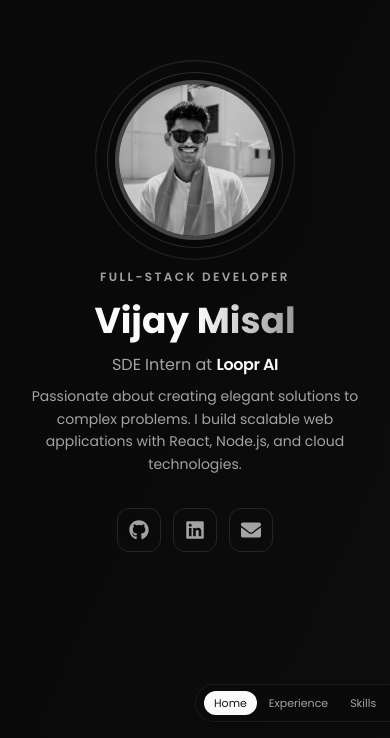
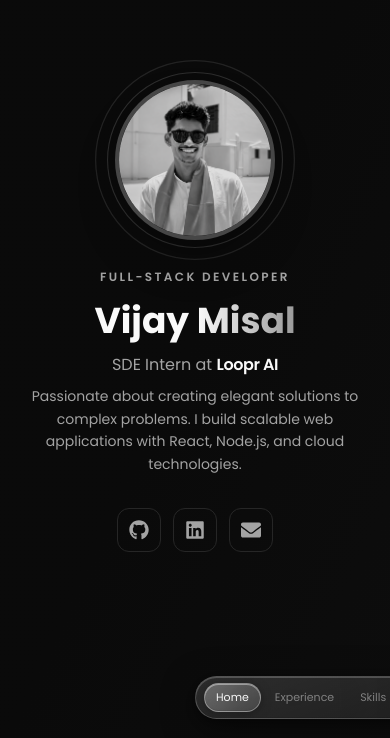
Before and after one commit to vjymisal0/portfolio-vijay, a Next.js app: page / in a window 390 px wide. Shown: the part 106-844 px from the top of the page. Built offline with nearby package versions, Linux system fonts and the light colour scheme.

Commit message:
refactor: enhance mobile navigation with liquid glass effect and improve experience section layout

```diff
--- a/components/experience.tsx
+++ b/components/experience.tsx
@@ -55,7 +55,7 @@ const itemVariants = {
 export default function Experience() {
   return (
     <section className="h-full overflow-y-auto">
-      <div className="min-h-full flex flex-col justify-center py-6 px-4">
+      <div className="min-h-full flex flex-col justify-center py-6 px-4 pb-24 lg:pb-6">
       <div className="container mx-auto max-w-2xl">
         <motion.h2
           className="text-2xl font-bold mb-6 text-center bg-clip-text text-transparent bg-gradient-to-r from-primary to-secondary"
@@ -76,7 +76,7 @@ export default function Experience() {
             animate="visible"
           >
             {experiences.map((exp) => (
-              <motion.div key={exp.index} variants={itemVariants} className="flex gap-5">
+              <motion.div key={exp.index} variants={itemVariants} className="flex gap-3 sm:gap-5">
                 {/* Timeline dot */}
                 <div className="relative flex-shrink-0 flex flex-col items-center pt-4">
                   <div className={`w-10 h-10 rounded-full border border-primary/30 flex items-center justify-center z-10 ${exp.iconBg}`}>
@@ -85,7 +85,7 @@ export default function Experience() {
                 </div>
 
                 {/* Card */}
-                <div className={`flex-1 rounded-xl border border-border bg-card/40 hover:bg-card/70 transition-all duration-300 p-5 group ${exp.accent}`}>
+                <div className={`flex-1 rounded-xl border border-border bg-card/40 hover:bg-card/70 transition-all duration-300 p-3 sm:p-5 group ${exp.accent}`}>
 
                   {/* Header */}
                   <div className="flex items-start justify-between gap-3 mb-1">
--- a/components/sticky-navbar.tsx
+++ b/components/sticky-navbar.tsx
@@ -52,27 +52,54 @@ export default function StickyNavbar({ activeSection, onNavigate }: Props) {
         </nav>
       </motion.aside>
 
-      {/* ── Mobile / Tablet floating bottom pill nav ── */}
+      {/* ── Mobile liquid glass floating bottom nav ── */}
       <motion.div
-        className="lg:hidden fixed bottom-4 left-1/2 -translate-x-1/2 z-50"
-        initial={{ opacity: 0, y: 16 }}
-        animate={{ opacity: 1, y: 0 }}
-        transition={{ duration: 0.4, ease: 'easeOut' }}
+        className="lg:hidden fixed bottom-5 left-1/2 -translate-x-1/2 z-50"
+        initial={{ opacity: 0, y: 24, scale: 0.94 }}
+        animate={{ opacity: 1, y: 0, scale: 1 }}
+        transition={{ duration: 0.55, ease: [0.23, 1, 0.32, 1] }}
       >
-        <nav className="nav-scroll flex items-center gap-0.5 bg-background/90 backdrop-blur-md border border-border/60 rounded-full px-2 py-1.5 shadow-xl overflow-x-auto max-w-[92vw]">
-          {navItems.map((item) => (
-            <button
-              key={item.id}
-              onClick={() => onNavigate(item.id)}
-              className={`flex-shrink-0 px-2.5 py-1 rounded-full text-[11px] font-medium transition-colors duration-150 cursor-pointer whitespace-nowrap ${
-                activeSection === item.id
-                  ? 'bg-primary text-primary-foreground'
-                  : 'text-muted-foreground hover:text-foreground hover:bg-accent'
-              }`}
-            >
-              {item.label}
-            </button>
-          ))}
+        <nav
+          className="nav-scroll flex items-center gap-0.5 overflow-x-auto max-w-[92vw] rounded-full px-2 py-1.5"
+          style={{
+            background: 'linear-gradient(160deg, rgba(255,255,255,0.14) 0%, rgba(255,255,255,0.06) 100%)',
+            backdropFilter: 'blur(48px) saturate(200%) brightness(1.05)',
+            WebkitBackdropFilter: 'blur(48px) saturate(200%) brightness(1.05)',
+            border: '1px solid rgba(255,255,255,0.20)',
+            boxShadow:
+              '0 8px 32px rgba(0,0,0,0.5), 0 2px 8px rgba(0,0,0,0.3), inset 0 1px 0 rgba(255,255,255,0.20), inset 0 -1px 0 rgba(0,0,0,0.12)',
+          }}
+        >
+          {navItems.map((item) => {
+            const isActive = activeSection === item.id
+            return (
+              <button
+                key={item.id}
+                onClick={() => onNavigate(item.id)}
+                className="relative flex-shrink-0 px-3 py-1.5 rounded-full text-[11px] font-medium cursor-pointer whitespace-nowrap"
+                style={{
+                  color: isActive ? 'rgba(255,255,255,0.96)' : 'rgba(255,255,255,0.42)',
+                  transition: 'color 0.2s ease',
+                }}
+              >
+                {isActive && (
+                  <motion.span
+                    layoutId="liquid-pill"
+                    className="absolute inset-0 rounded-full"
+                    style={{
+                      background:
+                        'linear-gradient(140deg, rgba(255,255,255,0.30) 0%, rgba(255,255,255,0.13) 100%)',
+                      border: '1px solid rgba(255,255,255,0.34)',
+                      boxShadow:
+                        '0 2px 12px rgba(0,0,0,0.28), inset 0 1px 0 rgba(255,255,255,0.40), inset 0 -1px 0 rgba(0,0,0,0.08)',
+                    }}
+                    transition={{ type: 'spring', stiffness: 380, damping: 28 }}
+                  />
+                )}
+                <span className="relative z-10">{item.label}</span>
+              </button>
+            )
+          })}
         </nav>
       </motion.div>
     </>
```
Also changed, not shown: 1 other file (tests, documents, lock files or other folders).
